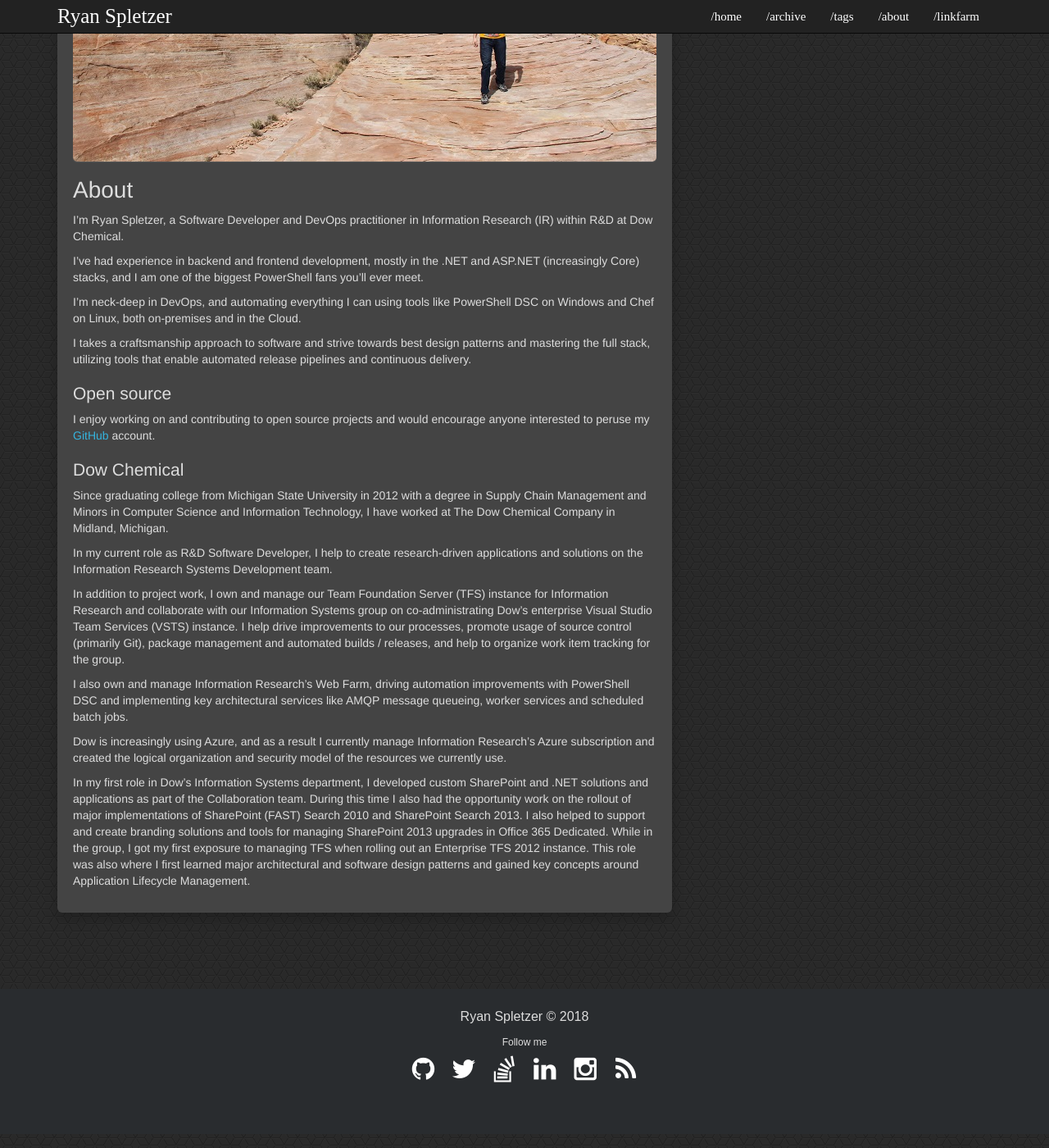
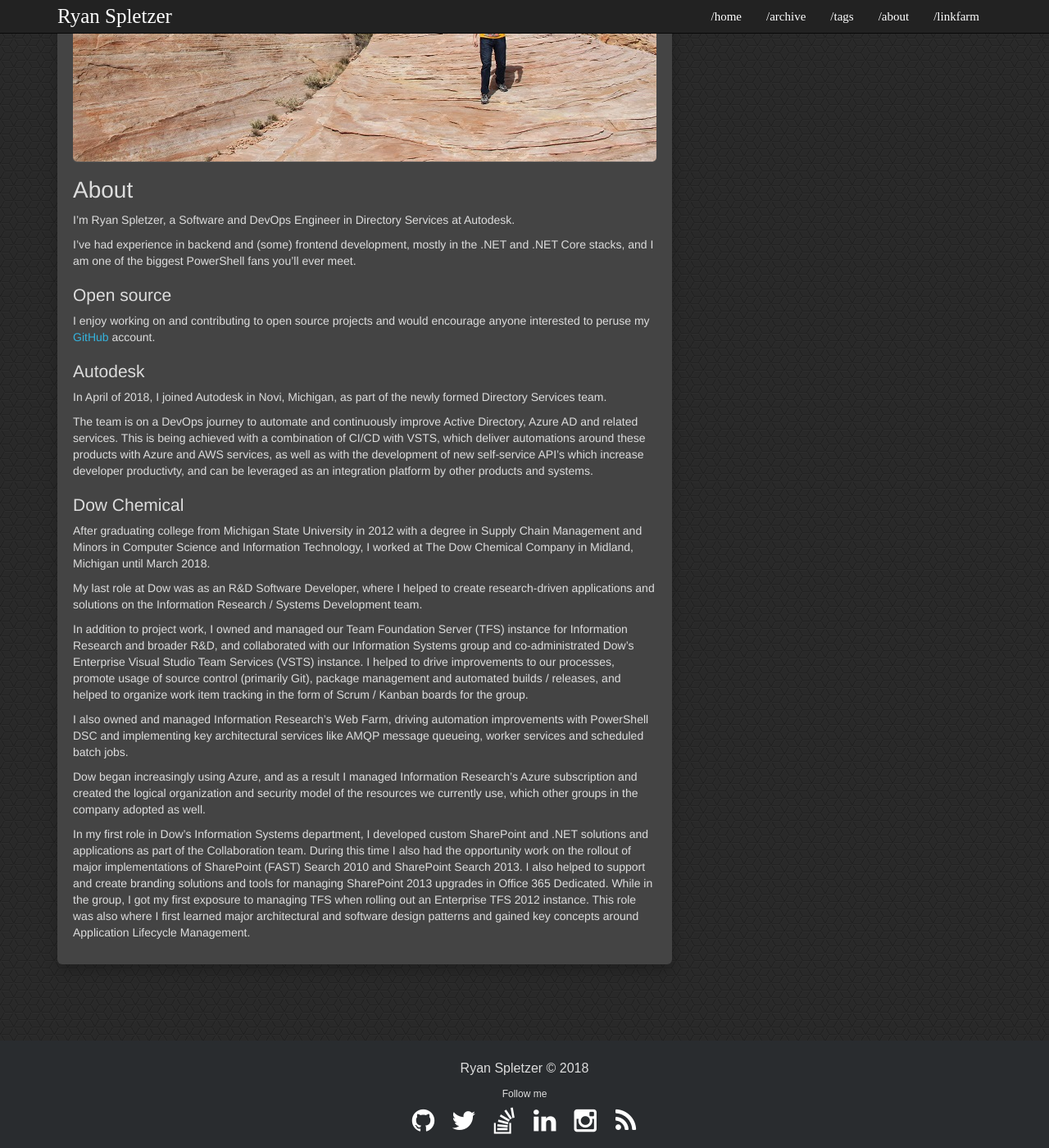
Before and after one commit to ryanspletzer/ryanspletzer.github.io, a Jekyll site: the page built from about.md, in a window 1280 px wide and 1400 px high, scrolled down 376 px. Shown: the whole window at 82% size. Built offline with Jekyll 4.4.1, drawn with Linux system fonts in a browser that asks for light colours.

Commit message:
Updating about, fixing favicon

```diff
--- a/_includes/header.html
+++ b/_includes/header.html
@@ -41,7 +41,7 @@
   <link href="{{ site.baseurl}}/css/solarized-dark.css" rel="stylesheet">
   <link href="{{ site.baseurl}}/css/font-awesome/css/font-awesome.min.css" rel="stylesheet">
   <link rel="canonical" href="{{ site.url | append:page.url }}">
-  <link rel="shortcut icon" type="image/x-icon" href="favicon.ico">
+  <link rel="shortcut icon" type="image/x-icon" href="/favicon.ico">
 </head>
 
 <body>
--- a/about.md
+++ b/about.md
@@ -8,19 +8,12 @@ title: About
 
 # About
 
-I'm Ryan Spletzer, a Software Developer and DevOps practitioner in Information
-Research (IR) within R&D at Dow Chemical.
+I'm Ryan Spletzer, a Software and DevOps Engineer in Directory Services at
+Autodesk.
 
-I've had experience in backend and frontend development, mostly in the .NET and
-ASP.NET (increasingly Core) stacks, and I am one of the biggest PowerShell fans
-you'll ever meet.
-
-I'm neck-deep in DevOps, and automating everything I can using tools like
-PowerShell DSC on Windows and Chef on Linux, both on-premises and in the Cloud.
-
-I takes a craftsmanship approach to software and strive towards best design
-patterns and mastering the full stack, utilizing tools that enable automated
-release pipelines and continuous delivery.
+I've had experience in backend and (some) frontend development, mostly in the
+.NET and .NET Core stacks, and I am one of the biggest PowerShell fans you'll
+ever meet.
 
 ## Open source
 
@@ -28,30 +21,45 @@ I enjoy working on and contributing to open source projects and would encourage
 anyone interested to peruse my [GitHub](https://github.com/ryanspletzer)
 account.
 
+## Autodesk
+
+In April of 2018, I joined Autodesk in Novi, Michigan, as part of the newly
+formed Directory Services team.
+
+The team is on a DevOps journey to automate and continuously improve Active
+Directory, Azure AD and related services. This is being achieved with a
+combination of CI/CD with VSTS, which deliver automations around these products
+with Azure and AWS services, as well as with the development of new self-service
+API's which increase developer productivty, and can be leveraged as an
+integration platform by other products and systems.
+
 ## Dow Chemical
 
-Since graduating college from Michigan State University in 2012 with a degree in
+After graduating college from Michigan State University in 2012 with a degree in
 Supply Chain Management and Minors in Computer Science and Information
-Technology, I have worked at The Dow Chemical Company in Midland, Michigan.
+Technology, I worked at The Dow Chemical Company in Midland, Michigan until
+March 2018.
 
-In my current role as R&D Software Developer, I help to create research-driven
-applications and solutions on the Information Research Systems Development
-team.
+My last role at Dow was as an R&D Software Developer, where I helped to create
+research-driven applications and solutions on the Information Research / Systems
+Development team.
 
-In addition to project work, I own and manage our Team Foundation Server (TFS)
-instance for Information Research and collaborate with our Information Systems
-group on co-administrating Dow's enterprise Visual Studio Team Services (VSTS)
-instance. I help drive improvements to our processes, promote usage of source
-control (primarily Git), package management and automated builds / releases, and
-help to organize work item tracking for the group.
+In addition to project work, I owned and managed our Team Foundation Server
+(TFS) instance for Information Research and broader R&D, and collaborated with
+our Information Systems group and co-administrated Dow's Enterprise Visual
+Studio Team Services (VSTS) instance. I helped to drive improvements to our
+processes, promote usage of source control (primarily Git), package management
+and automated builds / releases, and helped to organize work item tracking in
+the form of Scrum / Kanban boards for the group.
 
-I also own and manage Information Research's Web Farm, driving automation
+I also owned and managed Information Research's Web Farm, driving automation
 improvements with PowerShell DSC and implementing key architectural services
 like AMQP message queueing, worker services and scheduled batch jobs.
 
-Dow is increasingly using Azure, and as a result I currently manage Information
+Dow began increasingly using Azure, and as a result I managed Information
 Research's Azure subscription and created the logical organization and security
-model of the resources we currently use.
+model of the resources we currently use, which other groups in the company
+adopted as well.
 
 In my first role in Dow's Information Systems department, I developed custom
 SharePoint and .NET solutions and applications as part of the Collaboration
```
